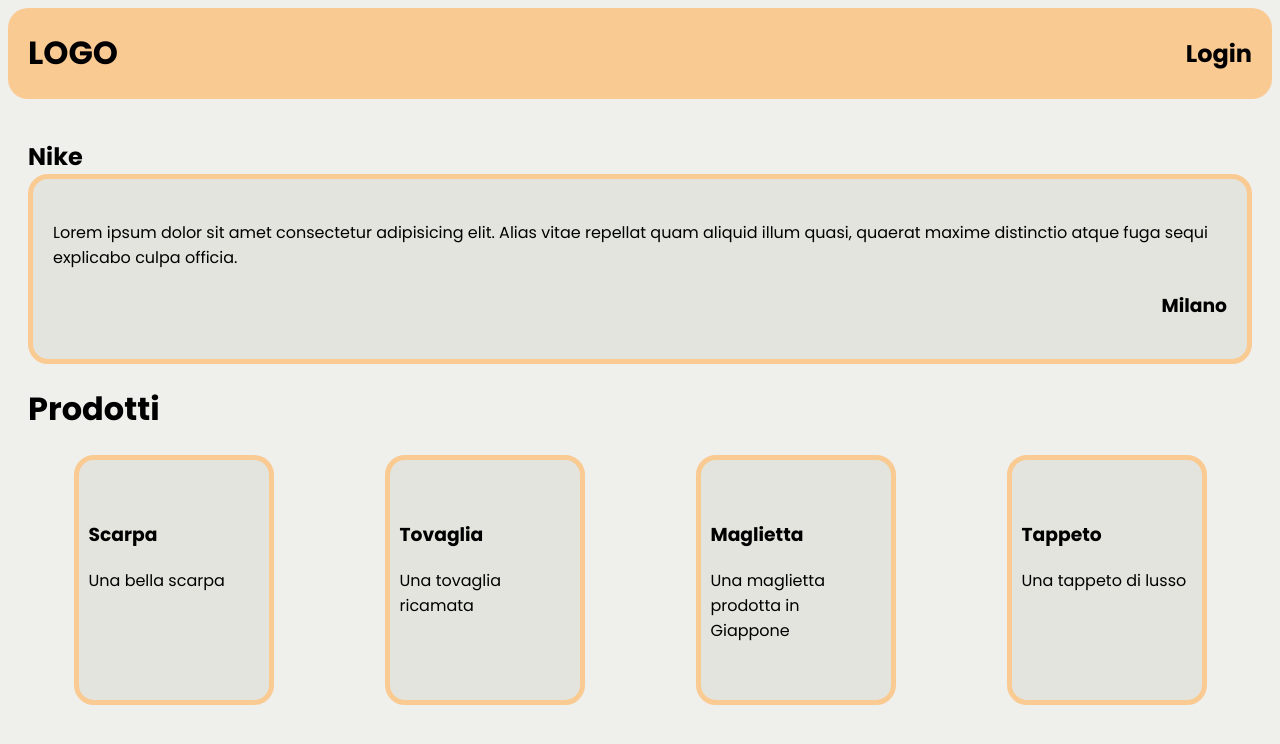
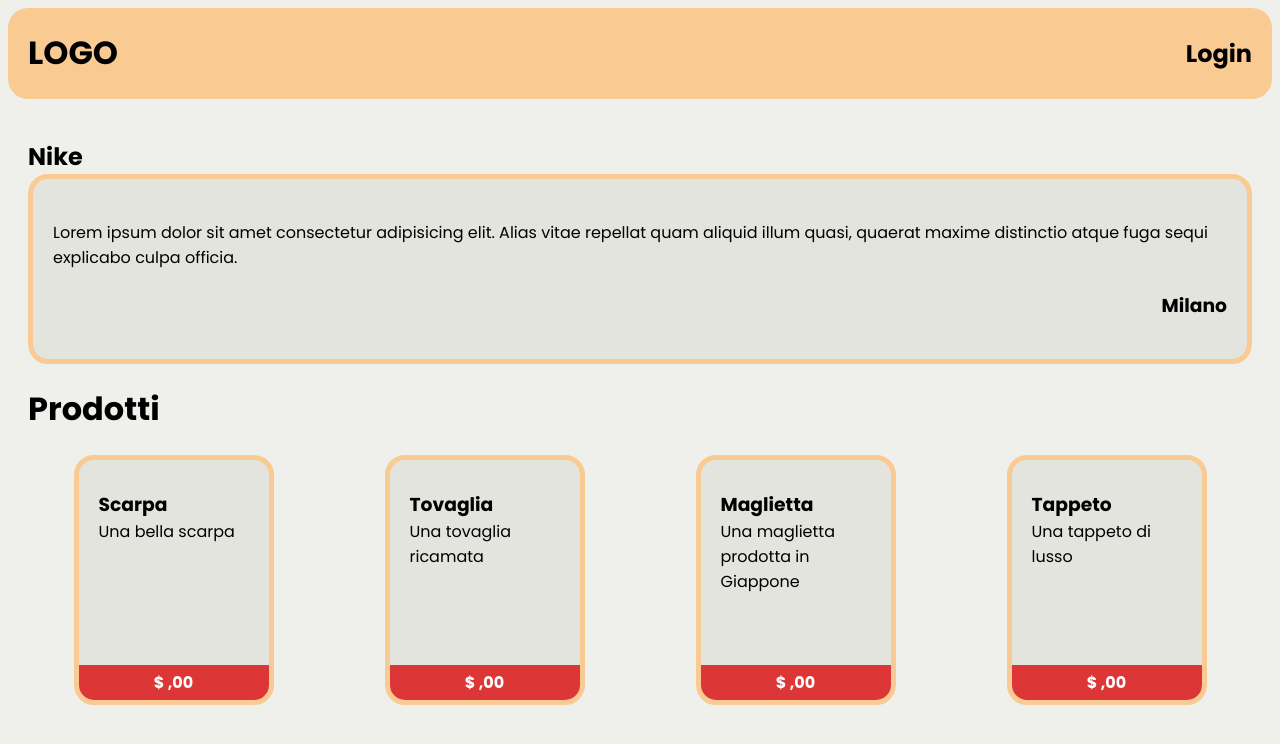
Before and after one commit to ShecktorS/control-angBoard, an Angular app: page /store/1 in a window 1280 px wide. Shown: the top 744 px of the page. Built offline with nearby package versions, Linux system fonts and the light colour scheme.

Commit message:
fix: price added to products

```diff
--- a/src/app/components/add-product-form/add-product-form.component.html
+++ b/src/app/components/add-product-form/add-product-form.component.html
@@ -14,5 +14,15 @@
     id="descrizione"
     placeholder="Descrizione"
   />
+  <div>
+    <label for="prezzo">Prezzo: </label>
+    <input
+      [(ngModel)]="newProduct.price"
+      type="number"
+      name="prezzo"
+      id="prezzo"
+      [min]="0"
+    />
+  </div>
   <input type="submit" value="Aggiungi" />
 </form>
--- a/src/app/components/add-product-form/add-product-form.component.scss
+++ b/src/app/components/add-product-form/add-product-form.component.scss
@@ -19,6 +19,11 @@ form {
     padding-left: 10px;
   }
 
+  #prezzo {
+    width: 50px;
+    margin-left: 10px;
+  }
+
   input:nth-last-child(1) {
     width: 100px;
     cursor: pointer;
--- a/src/app/components/add-product-form/add-product-form.component.ts
+++ b/src/app/components/add-product-form/add-product-form.component.ts
@@ -13,6 +13,7 @@ export class AddProductFormComponent {
   newProduct = {
     title: '',
     description: '',
+    price: 0,
   };
 
   constructor(
@@ -22,11 +23,17 @@ export class AddProductFormComponent {
   ) {}
 
   addProduct() {
-    let { title, description } = this.newProduct;
-    if (title.length > 1 && description.length > 1) {
+    let { title, description, price } = this.newProduct;
+    if ((title.length > 1 && description.length > 1, price > 0)) {
       this.newProduct.title = '';
       this.newProduct.description = '';
-      let thisProduct = { title: title, description: description };
+      this.newProduct.price = 0;
+
+      let thisProduct = {
+        title: title,
+        description: description,
+        price: price,
+      };
       this.data.addProduct(this.storeId, thisProduct);
       this.condition.swicthCondition();
       this.poupup.changeEntity();
--- a/src/app/components/home-page/home-page.component.html
+++ b/src/app/components/home-page/home-page.component.html
@@ -4,6 +4,10 @@
     <app-store-item [store]="store" *ngFor="let store of storeList; index as i">
     </app-store-item>
   </div>
+  <h2 *ngIf="!storeList.length">
+    Non e presente alcuno store! <br />
+    Per favore aggiungine uno.
+  </h2>
 </div>
 <ng-template #spinner>
   <app-spinner></app-spinner>
--- a/src/app/components/product-item/product-item.component.html
+++ b/src/app/components/product-item/product-item.component.html
@@ -4,6 +4,9 @@
 >
   <h3 class="title">{{ product.title }}</h3>
   <p class="description">{{ product.description }}</p>
+  <h4 class="price" [style]="{ backgroundColor: getColorPrice() }">
+    $ {{ product.price }},00
+  </h4>
   <button *ngIf="isLogged" (click)="deleteProduct($event)" class="del-btn">
     Elimina
   </button>
--- a/src/app/components/product-item/product-item.component.scss
+++ b/src/app/components/product-item/product-item.component.scss
@@ -1,4 +1,5 @@
 .product-container {
+  position: relative;
   border: solid 5px #faca93;
   background-color: #e3e4dd;
   box-sizing: border-box;
@@ -6,11 +7,18 @@
   min-height: 250px;
   width: 200px;
   border-radius: 20px;
-  padding: 10px;
   cursor: pointer;
+  overflow: hidden;
+  // display: flex;
+  // flex-direction: column;
+
+  .title,
+  .description {
+    margin: auto 20px;
+  }
 
   .title {
-    margin-top: 50px;
+    margin-top: 30px;
     text-transform: capitalize;
   }
 
@@ -40,4 +48,15 @@
       filter: brightness(0.94);
     }
   }
+
+  .price {
+    text-align: center;
+    color: white;
+    width: 100%;
+    padding: 5px 0;
+    margin: 0;
+    background-color: #ffffff;
+    position: absolute;
+    bottom: 0;
+  }
 }
--- a/src/app/components/product-item/product-item.component.ts
+++ b/src/app/components/product-item/product-item.component.ts
@@ -17,6 +17,16 @@ export class ProductItemComponent implements OnInit {
     this.data.killProduct(this.storeId, this.product.idProduct);
   }
 
+  getColorPrice() {
+    if (this.product.price < 11) {
+      return '#35c28d';
+    } else if (this.product.price < 30 && this.product.price > 10) {
+      return '#e9a94a';
+    } else {
+      return '#dd3636';
+    }
+  }
+
   constructor(private data: DataService) {}
 
   ngOnInit(): void {
--- a/src/app/components/product-page/product-page.component.html
+++ b/src/app/components/product-page/product-page.component.html
@@ -3,6 +3,7 @@
     <h3>ID: {{ product.idProduct }}</h3>
     <h1>{{ product.title }}</h1>
     <h2>{{ product.description }}</h2>
+    <h2>$ {{ product.price }},00</h2>
   </div>
   <ng-template #editContainer>
     <h2>Modifica il prodotto</h2>
@@ -19,10 +20,18 @@
         [(ngModel)]="inputDescription"
         value="{{ product.description }}"
       />
+      <input
+        [min]="0"
+        type="number"
+        name="price"
+        [(ngModel)]="inputPrice"
+        value="{{ product.price }}"
+      />
       <button
         [disabled]="
           inputTitle === product.title &&
-          inputDescription === product.description
+          inputDescription === product.description &&
+          inputPrice === product.price
         "
         type="submit"
       >
--- a/src/app/components/product-page/product-page.component.ts
+++ b/src/app/components/product-page/product-page.component.ts
@@ -16,6 +16,7 @@ export class ProductPageComponent implements OnInit {
   editMode = false;
   inputTitle!: string;
   inputDescription!: string;
+  inputPrice!: number;
   isLogged = this.auth.person.isLogged;
 
   getId = (num: number) => num - 1;
@@ -25,11 +26,16 @@ export class ProductPageComponent implements OnInit {
   }
 
   editProduct() {
-    if (this.inputTitle.length > 1 && this.inputDescription.length > 1) {
+    if (
+      this.inputTitle.length > 1 &&
+      this.inputDescription.length > 1 &&
+      this.inputPrice > 1
+    ) {
       this.changeMode();
       let newProduct = {
         title: this.inputTitle,
         description: this.inputDescription,
+        price: this.inputPrice,
         idProduct: +this.productId!,
       };
       this.data.editProduct(this.storeId!, this.productId!, newProduct);
@@ -58,6 +64,7 @@ export class ProductPageComponent implements OnInit {
       this.product = this.data.getProductbyId(this.storeId, this.productId);
       this.inputTitle = this.product.title;
       this.inputDescription = this.product.description;
+      this.inputPrice = this.product.price;
     } else {
     }
   }
```
